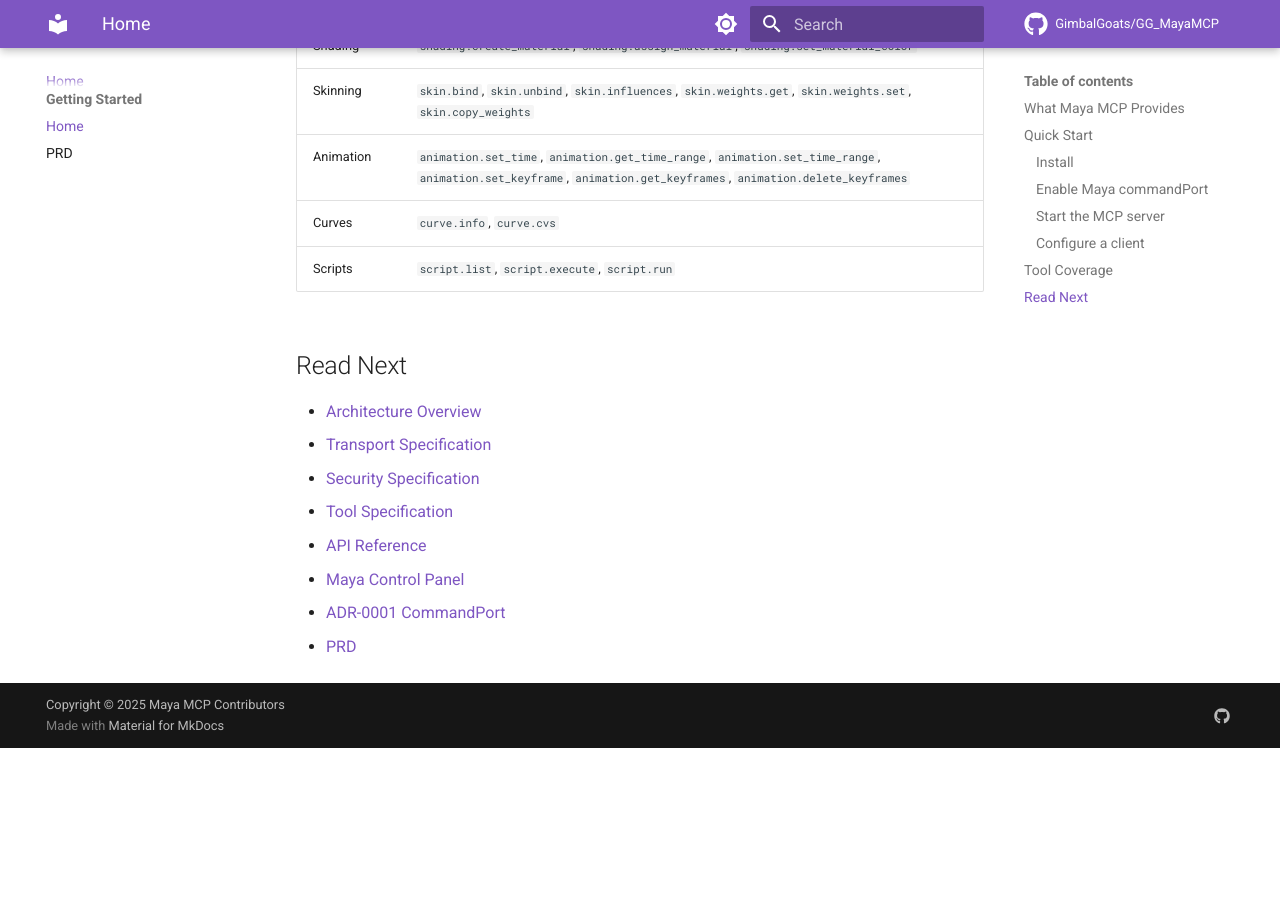
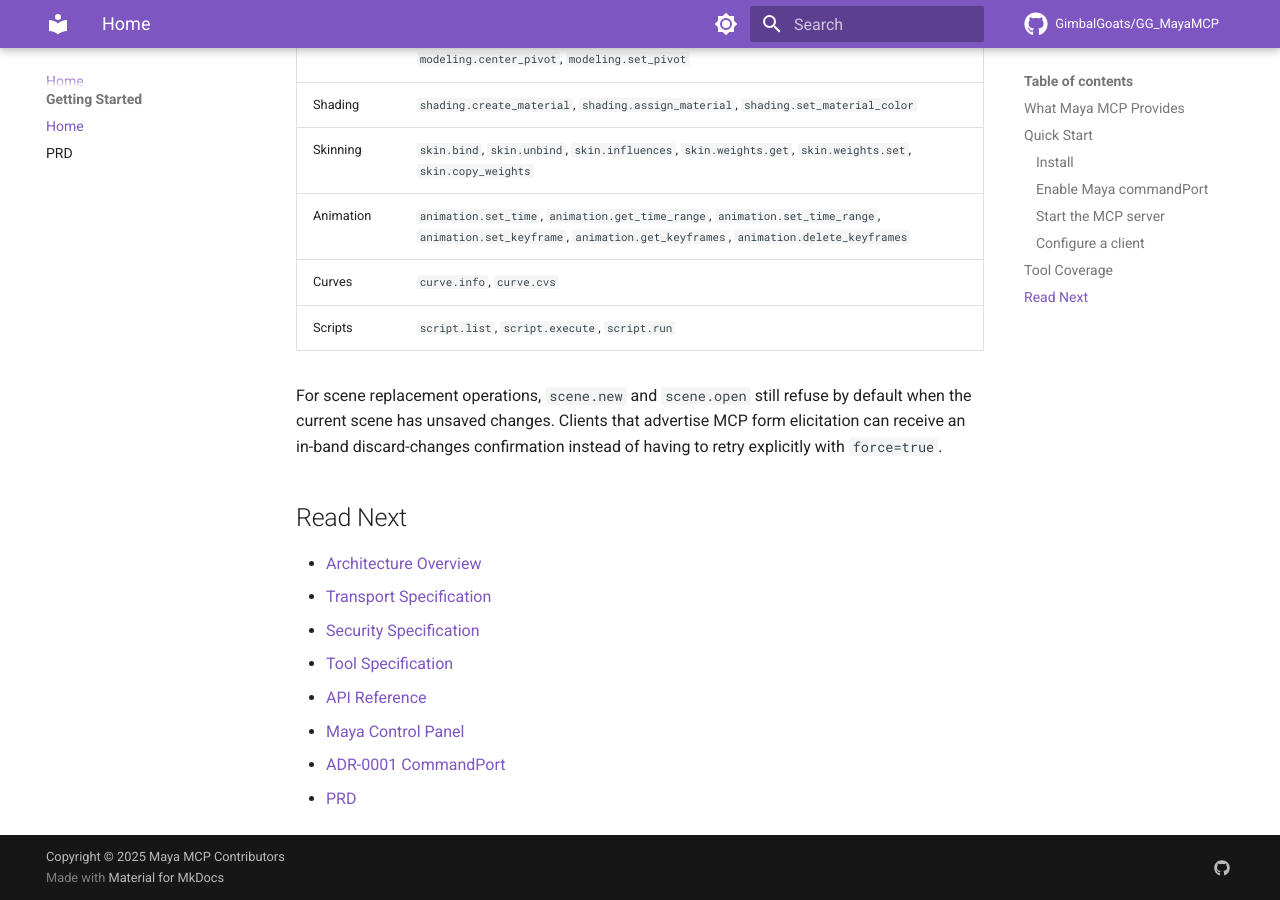
Before and after one commit to GimbalGoats/GG_MayaMCP, an MkDocs documentation site: the page built from docs/index.md, in a window 1280 px wide and 900 px high, scrolled down 2627 px. Built offline with MkDocs 1.6.1 and Material for MkDocs 9.7.7, drawn with Linux system fonts in a browser that asks for light colours; comment, search, counter and statistics services are not loaded; before the commit the page ends 3375 px from its top, so only the background shows below that; some of the changed text lies outside the part shown.

Commit message:
docs(scene): document elicitation fallback for unsaved changes

```diff
--- a/docs/index.md
+++ b/docs/index.md
@@ -16,6 +16,8 @@ This documentation set is the canonical reference for repository behavior, archi
 - Typed MCP tools for common Maya workflows
 - A transport layer isolated from Maya imports
 - Localhost-only communication with Maya
+- Capability-gated scene safety prompts for unsaved-change confirmations on
+  `scene.new` and `scene.open`
 - Recovery-oriented behavior for Maya restarts and failed operations
 - A dockable in-Maya control panel for managing `commandPort`
 
@@ -110,6 +112,11 @@ Maya MCP currently exposes 71 tools across these areas:
 | Curves | `curve.info`, `curve.cvs` |
 | Scripts | `script.list`, `script.execute`, `script.run` |
 
+For scene replacement operations, `scene.new` and `scene.open` still refuse by
+default when the current scene has unsaved changes. Clients that advertise MCP
+form elicitation can receive an in-band discard-changes confirmation instead of
+having to retry explicitly with `force=true`.
+
 ## Read Next
 
 - [Architecture Overview](spec/overview.md)
```
Also changed, not shown: CHANGELOG.md (+6 -0 lines), README.md (+8 -0 lines), docs/spec/tools.md (+12 -2 lines).
